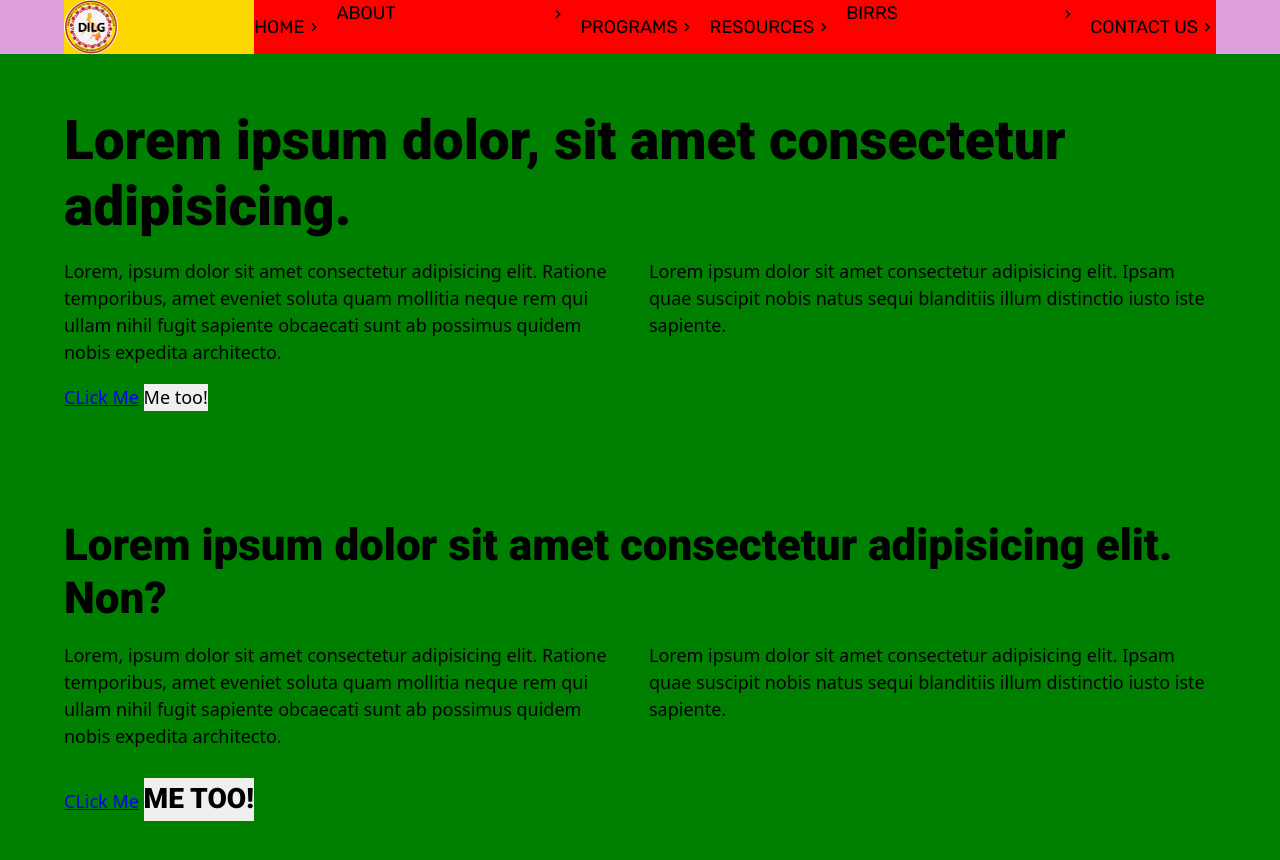
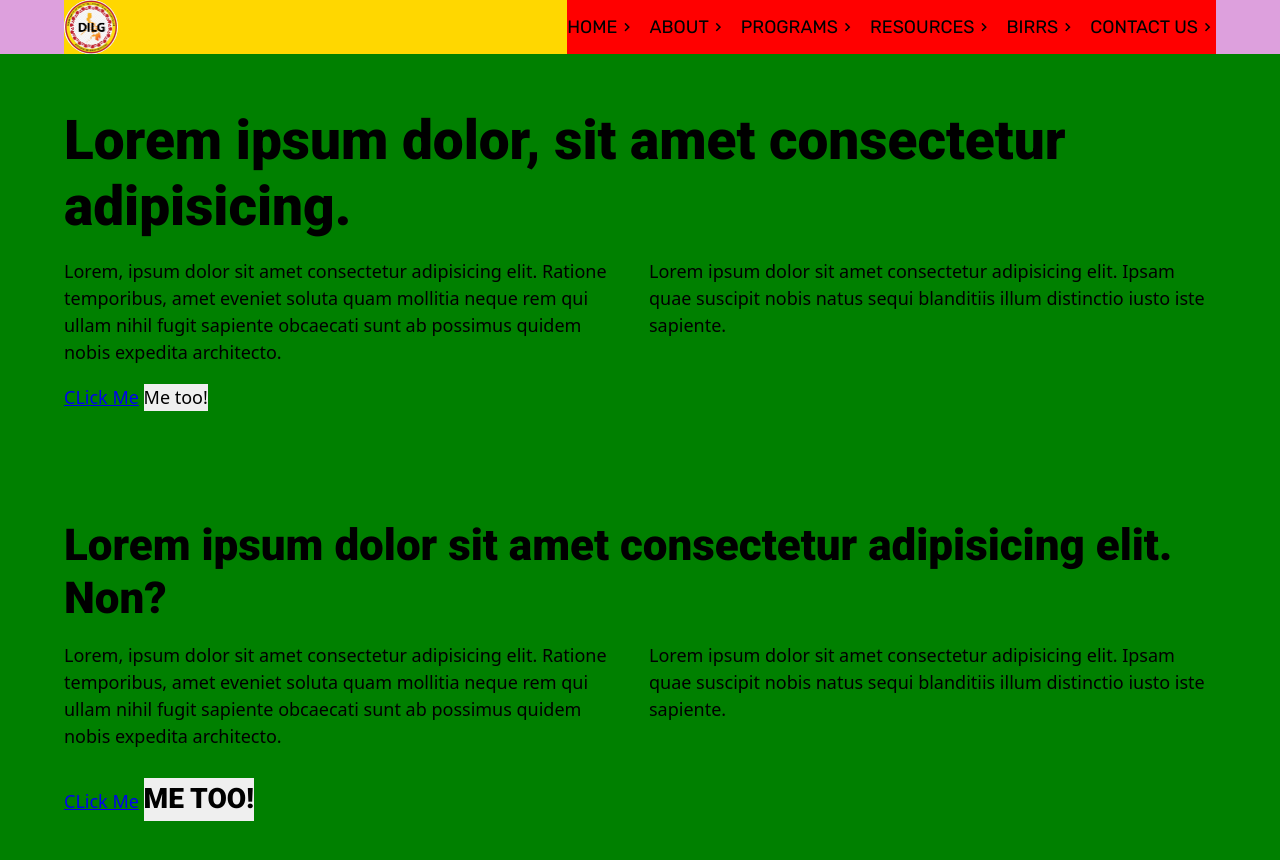
Before and after one commit to newbie-dev-freyl/PROJ-1, a website: page index.html in a window 1280 px wide. Drawn offline with nearby package versions, Linux system fonts and the light colour scheme; files that its build step writes are made by us from their sources; a web font is replaced by a local one.

Commit message:
save changes for navtop scss

```diff
--- a/src/scss/custom/_nav-top.scss
+++ b/src/scss/custom/_nav-top.scss
@@ -111,12 +111,10 @@
 .nav-top__menu {
     position: relative;
     flex-direction: column;
-    height: inherit;
 
     @include breakpoint(tablet) {
         @include flex-base(var(--size-3));
         flex-direction: row;
-        height: auto;
     }
 
     a {
@@ -127,7 +125,6 @@
         text-decoration: none;
         white-space: nowrap;
     }
-
 
     a:hover {
         background: plum;
@@ -180,6 +177,7 @@
     }
 }
 
+
 // ul nav top sub menu
 .nav-top__submenu {
     background: pink;
```
Also changed, not shown: dist/myscript.js, dist/mystyle.css, 2 other files.
